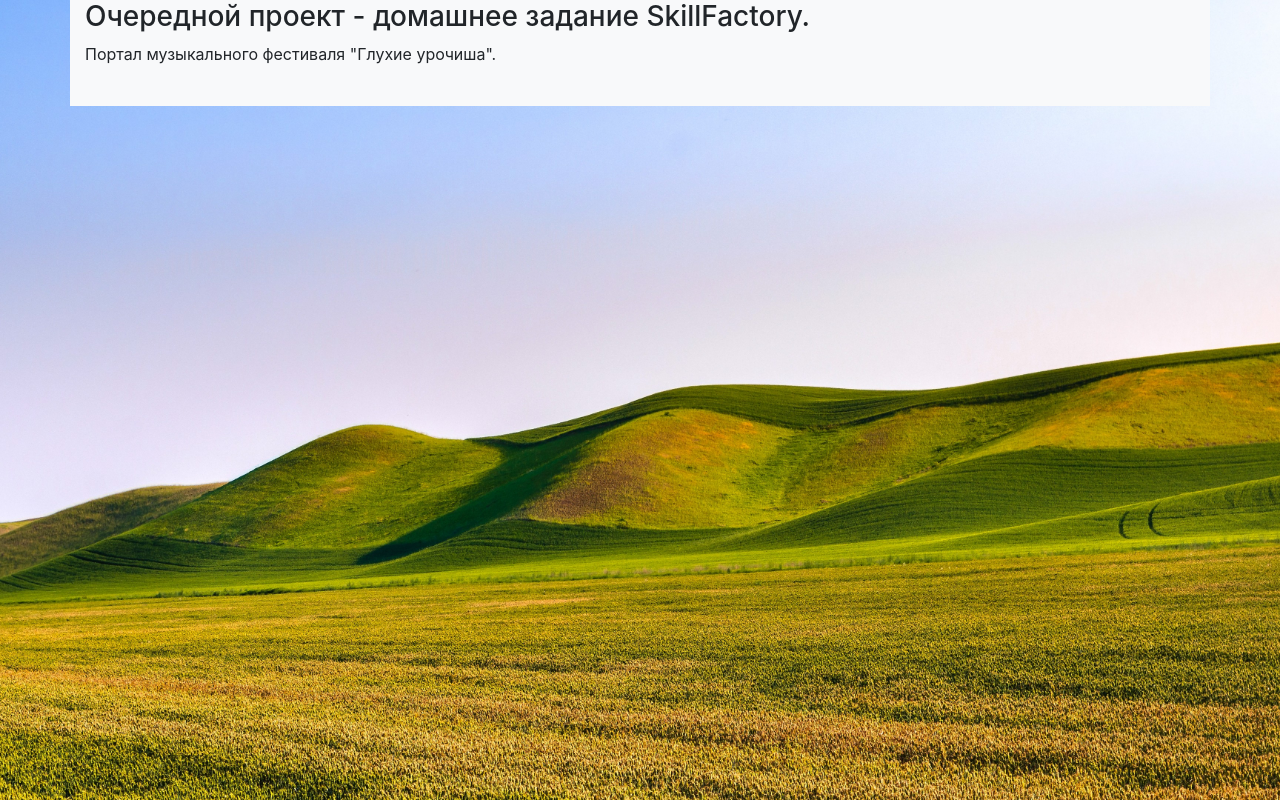
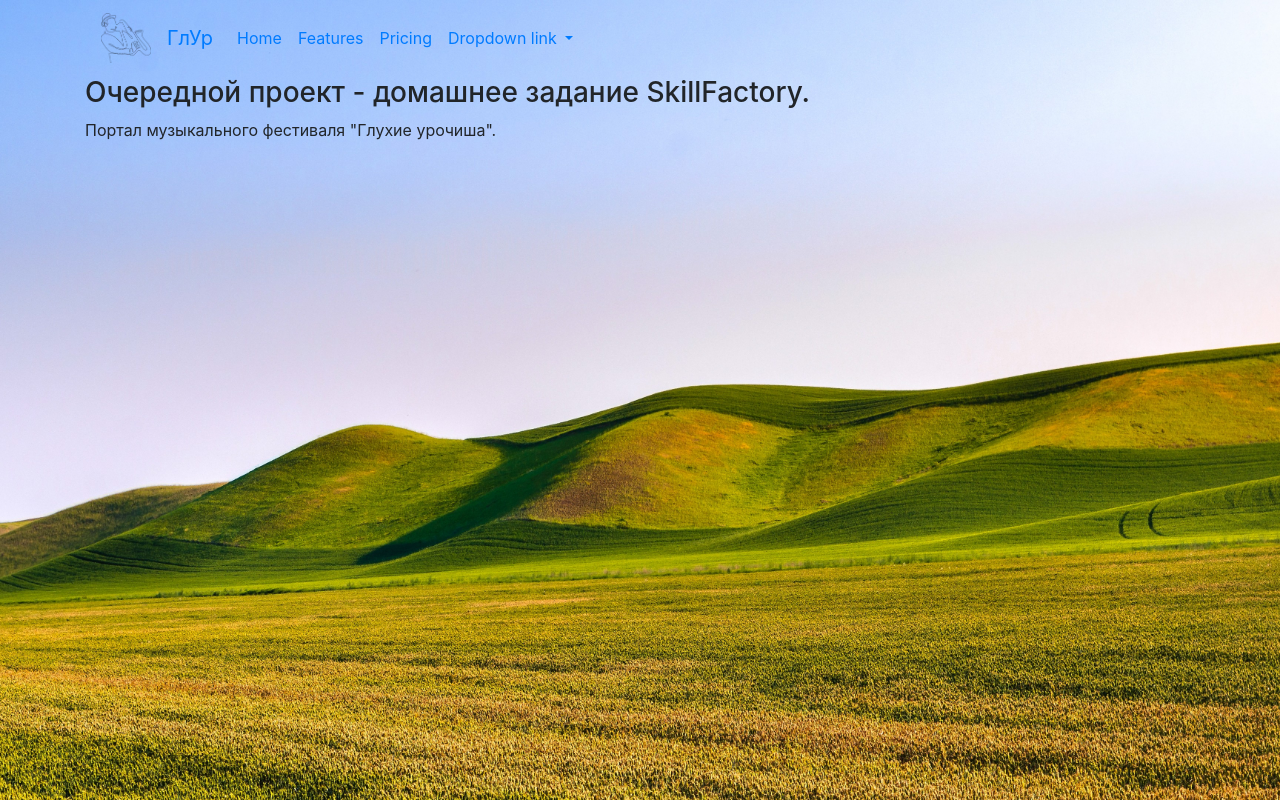
Before and after one commit to 2100992/music_festival, a Django app: page / in a window 1280 px wide. Run offline with Django 3.2, Linux system fonts and the light colour scheme; some libraries are stand-ins or nearby versions.

Commit message:
small stylistic changes

```diff
--- a/info/templates/info/base.html
+++ b/info/templates/info/base.html
@@ -17,12 +17,15 @@
 
 <body>
     <div class="background"></div>
-    <div class="container bg-light">
+
+    <div class="container navbar-block">
         {% block navbar %}{% endblock %}
-        <div id="content">
-            {% block content %}{% endblock %}
-        </div>
     </div>
+
+    <div class="container content-block">
+        {% block content %}{% endblock %}
+    </div>
+
 
     <script src="https://code.jquery.com/jquery-3.4.1.min.js"
         integrity="sha256-CSXorXvZcTkaix6Yvo6HppcZGetbYMGWSFlBw8HfCJo=" crossorigin="anonymous"></script>
--- a/info/templates/info/navbar.html
+++ b/info/templates/info/navbar.html
@@ -0,0 +1,37 @@
+{% load static %}
+<nav class="navbar navbar-expand-lg">
+    <a class="navbar-brand" href="{% url 'index_url' %}">
+        <img src="{% static 'info/img/dm.png' %}" width="50" height="50" alt="">
+    </a>
+    <a class="navbar-brand" href="{% url 'index_url' %}">ГлУр</a>
+
+    <button class="navbar-toggler" type="button" data-toggle="collapse" data-target="#navbarNavDropdown"
+        aria-controls="navbarNavDropdown" aria-expanded="false" aria-label="Toggle navigation">
+        <span class="navbar-toggler-icon"></span>
+    </button>
+
+    <div class="collapse navbar-collapse" id="navbarNavDropdown">
+        <ul class="navbar-nav mr-auto">
+            <li class="nav-item active">
+                <a class="nav-link" href="#">Home <span class="sr-only">(current)</span></a>
+            </li>
+            <li class="nav-item">
+                <a class="nav-link" href="#">Features</a>
+            </li>
+            <li class="nav-item">
+                <a class="nav-link" href="#">Pricing</a>
+            </li>
+            <li class="nav-item dropdown">
+                <a class="nav-link dropdown-toggle" href="#" id="navbarDropdownMenuLink" role="button"
+                    data-toggle="dropdown" aria-haspopup="true" aria-expanded="false">
+                    Dropdown link
+                </a>
+                <div class="dropdown-menu" aria-labelledby="navbarDropdownMenuLink">
+                    <a class="dropdown-item" href="#">Action</a>
+                    <a class="dropdown-item" href="#">Another action</a>
+                    <a class="dropdown-item" href="#">Something else here</a>
+                </div>
+            </li>
+        </ul>
+    </div>
+</nav>
```
Also changed, not shown: info/static/info/css/styles.css (+11 -0 lines), info/static/info/img/dm.png (added).
